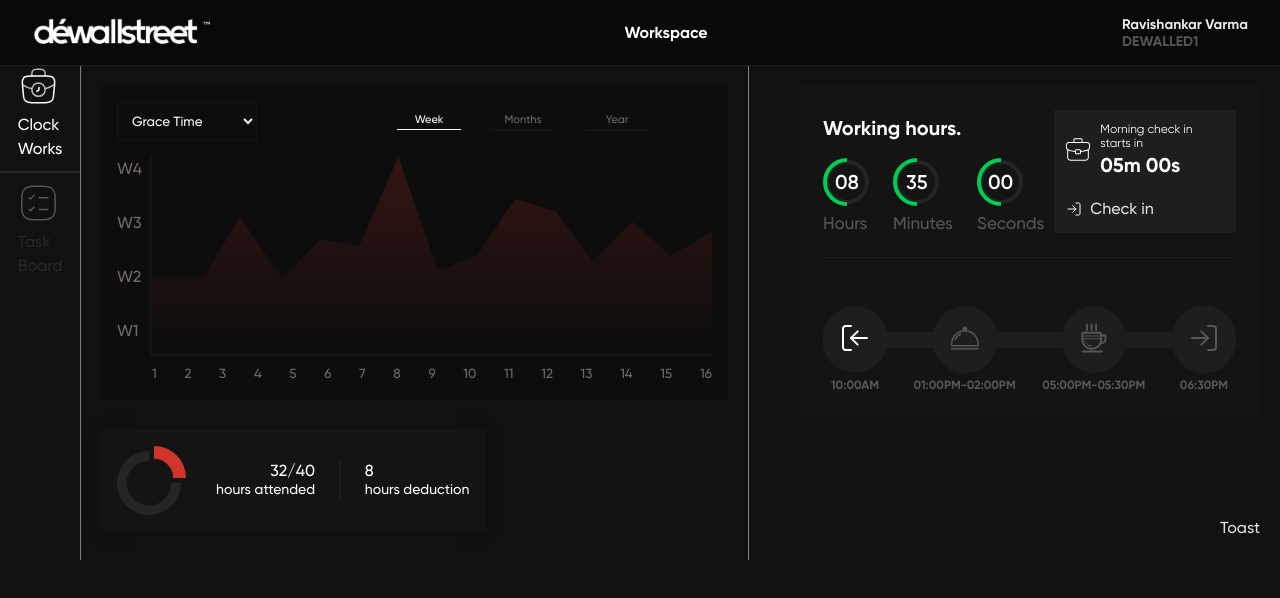
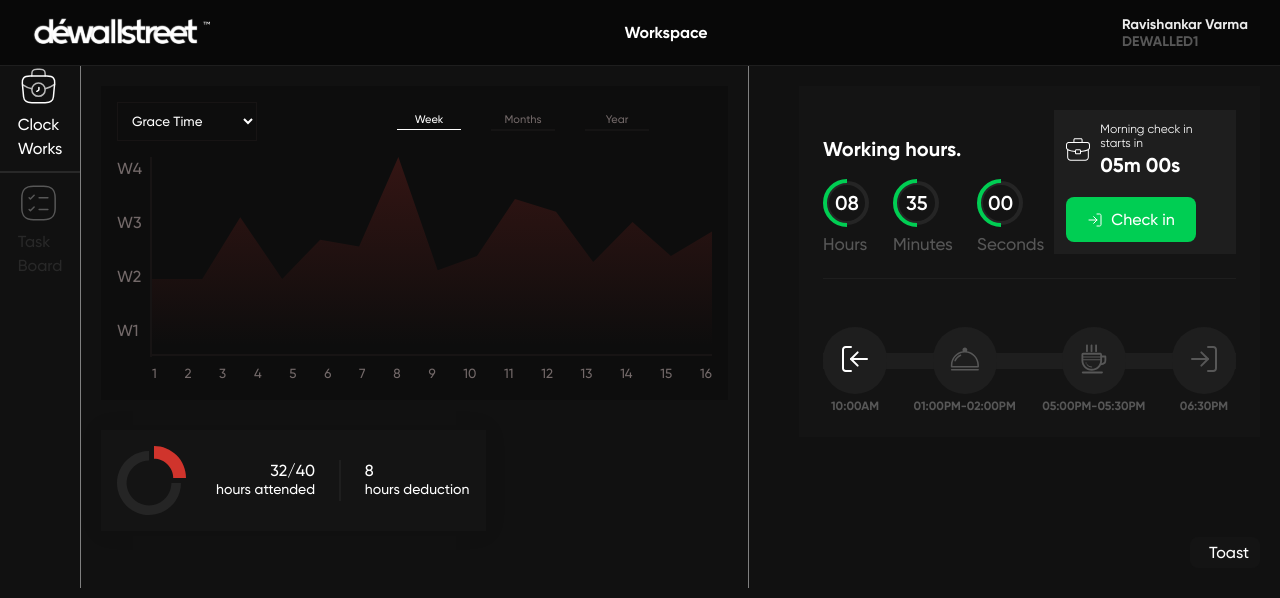
Before and after one commit to chieftain-defutura/Dewallstreet-Timesheet, a React (Vite) app: page /home in a window 1280 px wide. Shown: the top 598 px of the page. Built offline with nearby package versions, Linux system fonts and the light colour scheme.

Commit message:
chore:pull recorrection button changes

```diff
--- a/src/components/Assigntasks/WorkingHours/index.jsx
+++ b/src/components/Assigntasks/WorkingHours/index.jsx
@@ -47,12 +47,9 @@ const WorkingHours = () => {
                   <h4>05m 00s</h4>
                 </div>
               </div>
-              <Button
-                props="Check in"
-                image={checkin}
-                variant="primary"
-                size="medium"
-              />
+              <Button variant="primary" size="medium" image={checkin}>
+                Check in
+              </Button>
             </div>
           </div>
           <div className="centeremptyline"></div>
@@ -98,7 +95,9 @@ const WorkingHours = () => {
           </div>
         ) : (
           <div className="toasts_main" onClick={() => setOpen(true)}>
-            <Button props="Toast" variant="Toast" size="small" />
+            <Button variant="secondary" size="small">
+              Toast
+            </Button>
           </div>
         )}
       </div>
--- a/src/components/Button/Button.css
+++ b/src/components/Button/Button.css
@@ -1,10 +1,11 @@
-.Button-main {
+.button {
   font-family: "Gilroy-medium";
   align-items: center;
   justify-content: center;
   gap: 8px;
   display: flex;
   cursor: pointer;
+  outline: none;
 }
 .access {
   display: flex;
@@ -12,23 +13,25 @@
   color: #fff;
   font-size: 20px;
   gap: 10px;
+  transition: 0.5 ease-in-out;
 }
-.primary {
-  background: var(--green, #00ce53);
+.button-primary {
+  background: var(--green, #00ce53) !important;
+  color: WHITE;
 }
-.secondary {
+.button-secondary {
   background: #141414;
+  color: white;
 }
-.Toast {
+/* .Toast {
   background: #1e1e1e;
+} */
+.button-small {
+  padding: 5px 10px;
 }
-.small {
-  padding: 4px 16px;
-  background-color: red;
-}
-.medium {
+.button-medium {
   padding: 12px 20px;
 }
-.large {
-  padding: 12px 30px;
+.button-large {
+  padding: 10px 12px;
 }
--- a/src/components/Button/index.jsx
+++ b/src/components/Button/index.jsx
@@ -1,17 +1,38 @@
 /** @format */
 
 import React from "react";
+import PropTypes from "prop-types";
 import "./Button.css";
-const Styles = ["primary", "secondary", "Toast"];
-const Size = ["small", "medium", "large"];
-const Button = ({ props, image, handleClick, variant }) => {
-  const styles = Styles.includes(variant ? variant : Styles[0]);
-  const size = Size.includes(variant ? variant : Size[0]);
+// const Styles = ["primary", "secondary", "Toast"];
+// const Size = ["small", "medium", "large"];
+const Button = ({ variant, size, children, handleClick, image }) => {
+  let className = "button";
+  if (variant === "primary") {
+    className += " button-primary";
+  } else if (variant === "secondary") {
+    className += " button-secondary";
+  }
+  if (size === "small") {
+    className += " button-small";
+  } else if (size === "large") {
+    className += " button-large";
+  } else if (size === "medium") {
+    className += " button-medium";
+  }
   return (
-    <div className={`Button-main ${styles} ${size}`} onClick={handleClick}>
+    <button className={className} onClick={handleClick}>
       <img src={image} alt="" />
-      {props}
-    </div>
+      {children}
+    </button>
   );
 };
+Button.propTypes = {
+  variant: PropTypes.oneOf(["primary", "secondary"]),
+  size: PropTypes.oneOf(["small", "medium", "large"]),
+  children: PropTypes.node.isRequired,
+};
+Button.defaultProps = {
+  variant: "primary",
+  size: "small",
+};
 export default Button;
--- a/src/components/Login_page/login_page.jsx
+++ b/src/components/Login_page/login_page.jsx
@@ -53,7 +53,14 @@ const Login_Page = () => {
           </div>
         </div>
         <></>
-        <Button props="Access" image={fingerprint} handleClick={Setnavigate} />
+        <Button
+          variant="primary"
+          size="large"
+          handleClick={Setnavigate}
+          image={fingerprint}
+        >
+          Access
+        </Button>
       </div>
     </div>
   );
--- a/src/components/Toasts/Toasts.css
+++ b/src/components/Toasts/Toasts.css
@@ -7,12 +7,9 @@
   font-size: 16px;
   font-style: normal;
   font-weight: 500;
-  /* line-height: 16px; */
-  /* width: fit-content; */
-  /* align-items: flex-start; */
   cursor: pointer;
   position: relative;
-  /* padding: 3px 10px; */
+  transition: 0.5 ease-in-out;
 }
 .toast_line {
   width: 209px;
--- a/src/index.css
+++ b/src/index.css
@@ -62,20 +62,21 @@ h1 {
 button {
   border-radius: 8px;
   border: 1px solid transparent;
-  padding: 0.6em 1.2em;
+  /* padding: 0.6em 1.2em; */
   font-size: 1em;
   font-weight: 500;
   font-family: inherit;
   background-color: #1a1a1a;
   cursor: pointer;
   transition: border-color 0.25s;
+  transition: 0.5 ease-in-out;
 }
 button:hover {
-  border-color: #646cff;
+  /* border-color: #646cff; */
 }
 button:focus,
 button:focus-visible {
-  outline: 4px auto -webkit-focus-ring-color;
+  /* outline: 4px auto -webkit-focus-ring-color; */
 }
 
 @media (prefers-color-scheme: light) {
```
Also changed, not shown: src/components/Taskboard/Audits/Audits.css (added), src/components/Taskboard/Audits/Audits.jsx (added).
